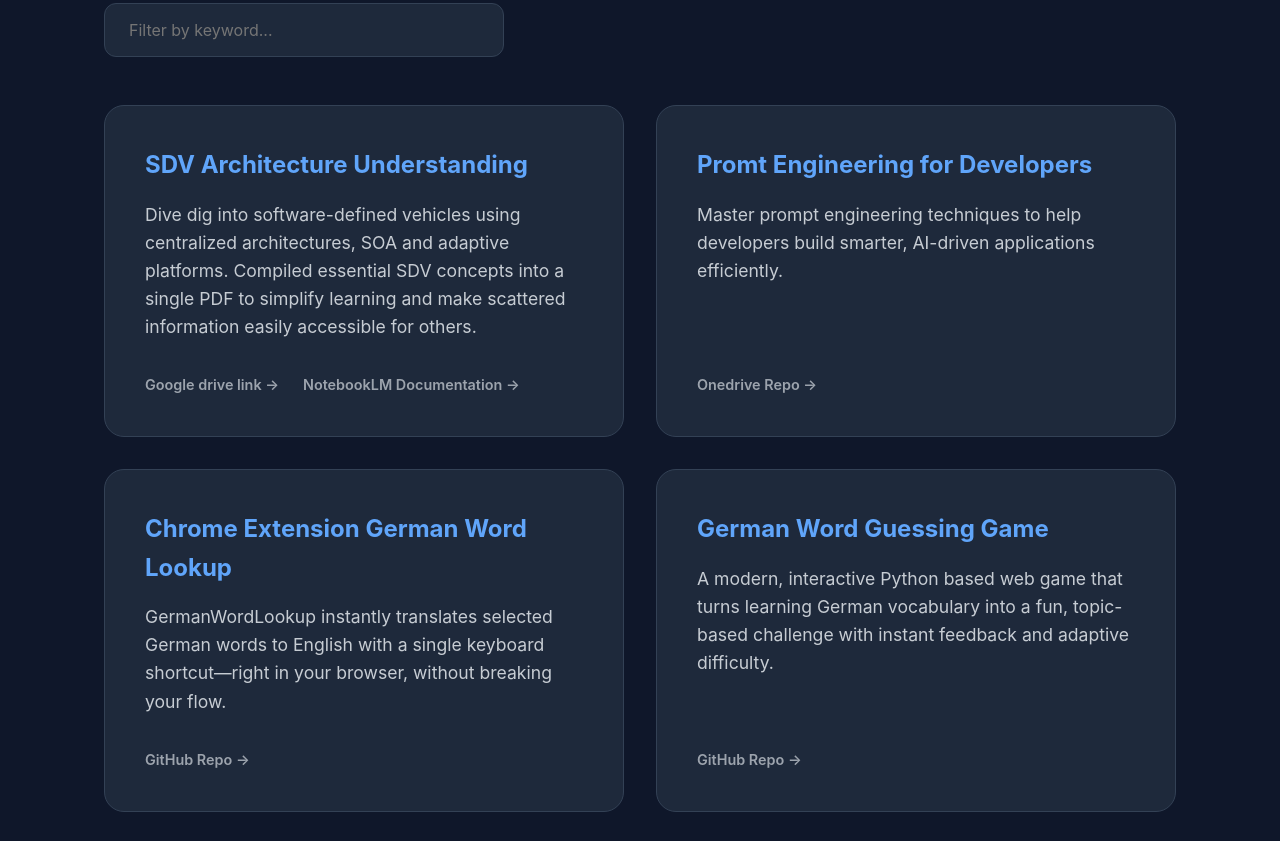
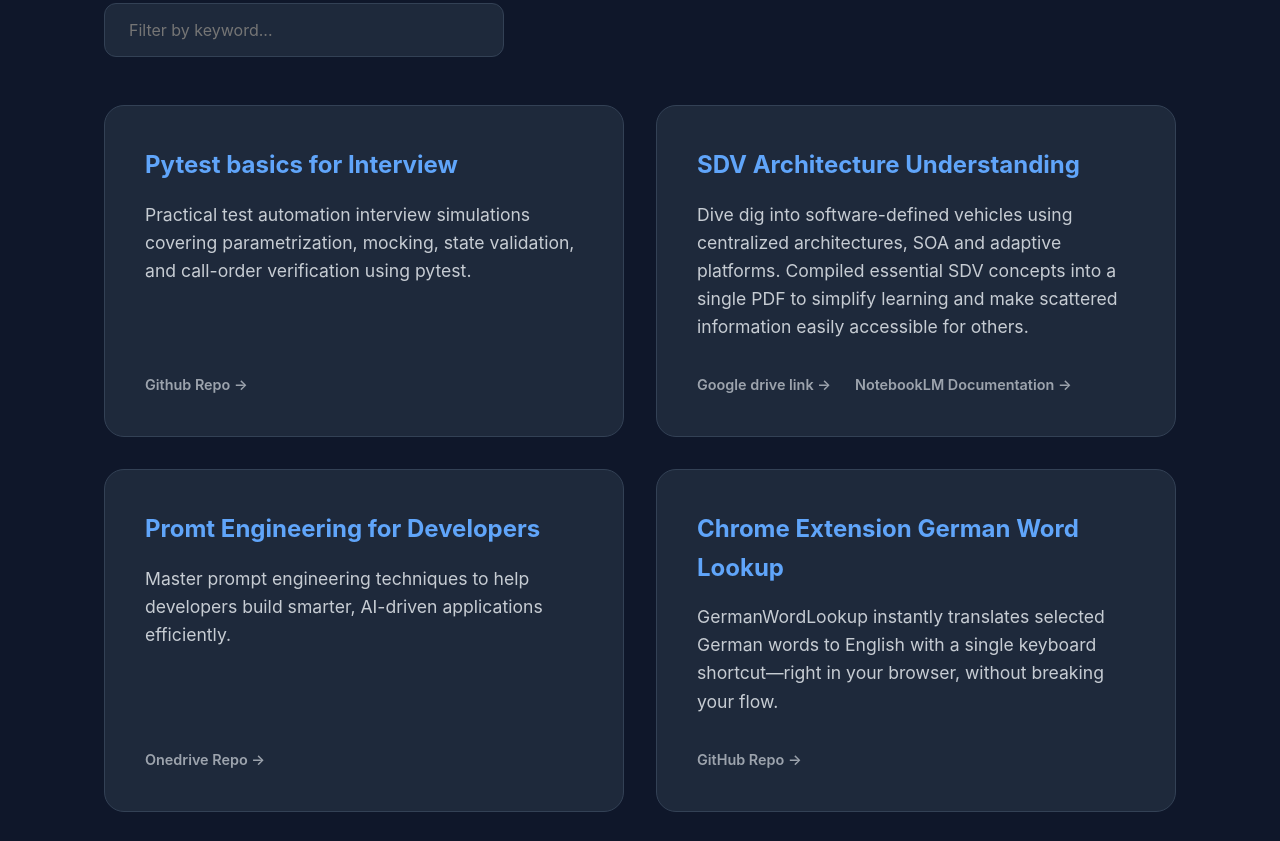
Before and after one commit to huskypri/huskypri.github.io, a plain HTML site: page index.html in a window 1280 px wide. Shown: the part 1550-2391 px from the top of the page. Drawn offline with Linux system fonts and the light colour scheme.

Commit message:
Pytest basics has been added

```diff
--- a/index.html
+++ b/index.html
@@ -428,6 +428,13 @@
     <script>
         const topics = [
             {
+                title: "Pytest basics for Interview",
+                description: "Practical test automation interview simulations covering parametrization, mocking, state validation, and call-order verification using pytest.",
+                links: [
+                    { label: "Github Repo", url: "https://github.com/huskypri/Basics_of_Pytest" }
+                ]
+            },
+            {
                 title: "SDV Architecture Understanding",
                 description: "Dive dig into software-defined vehicles using centralized architectures, SOA and adaptive platforms. Compiled essential SDV concepts into a single PDF to simplify learning and make scattered information easily accessible for others.",
                 links: [
```
